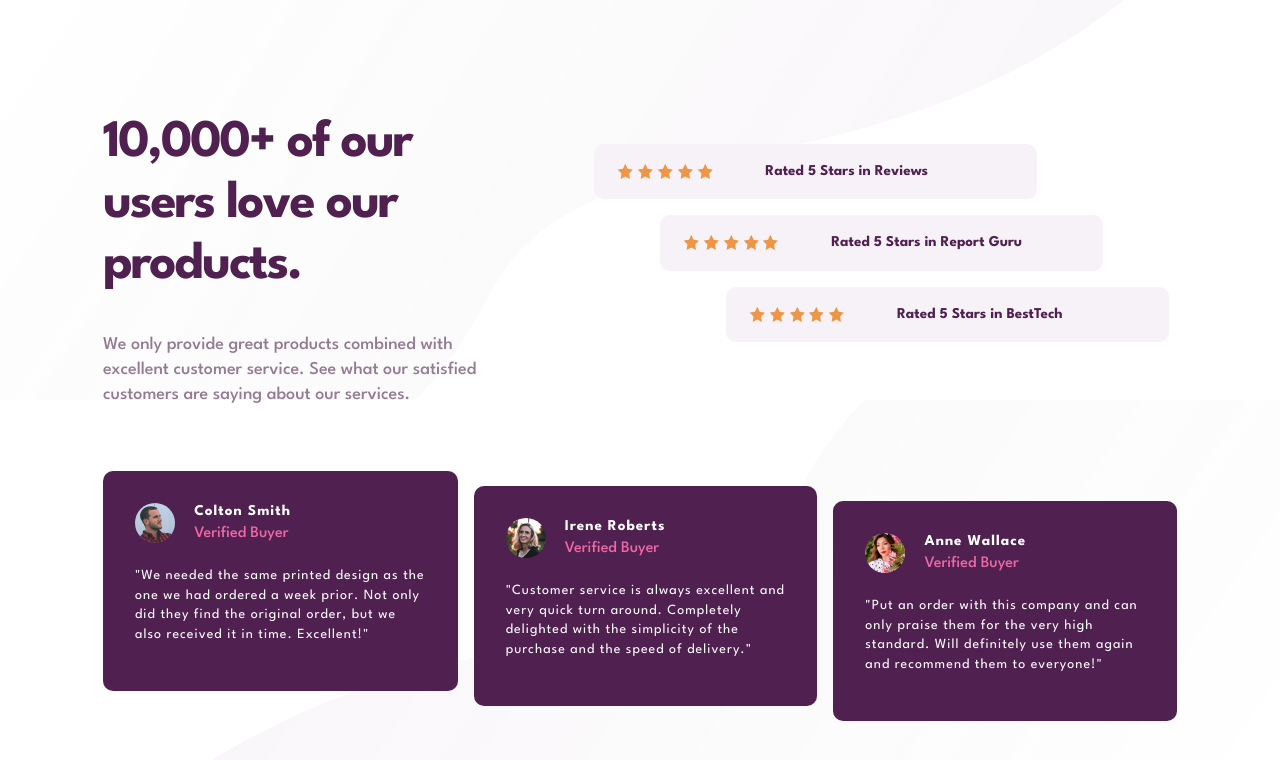
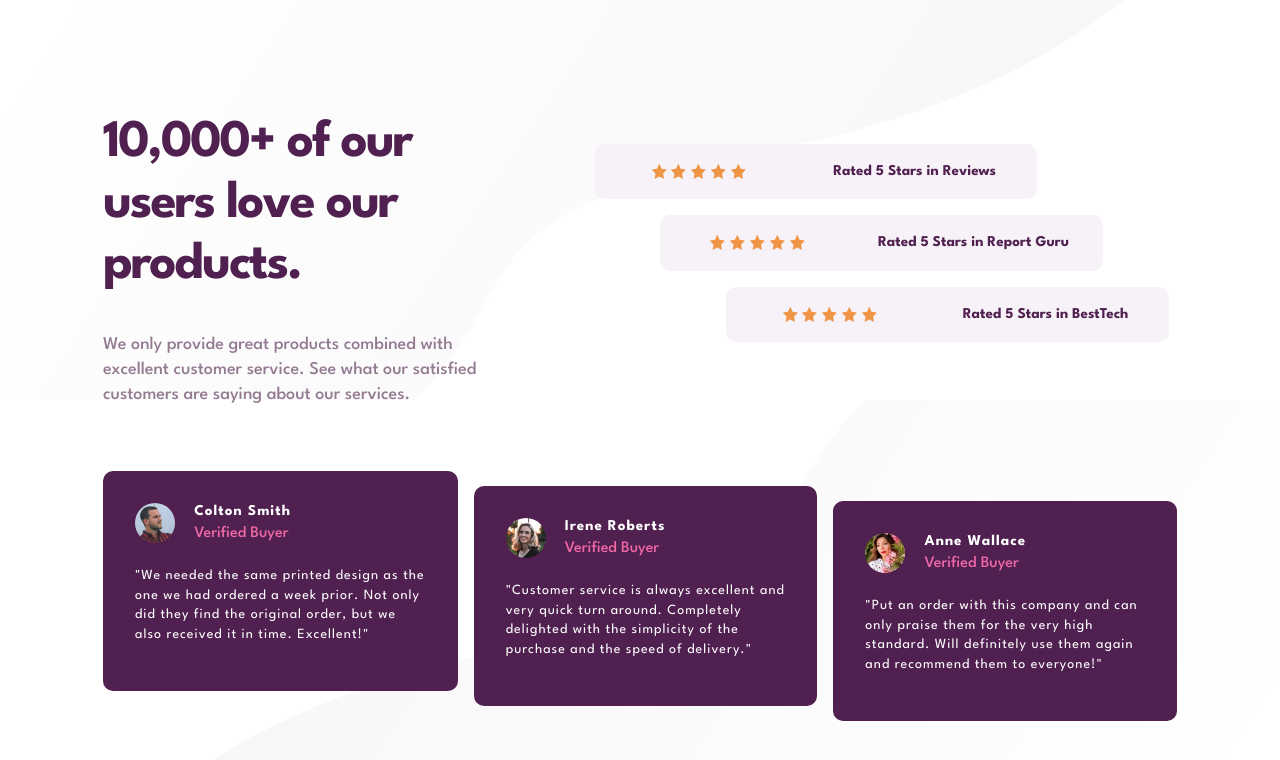
Before and after one commit to 0Tahan0/Social-proof-section, a plain HTML site: page index.html in a window 1280 px wide. Drawn offline with nearby package versions, Linux system fonts and the light colour scheme.

Commit message:
Add files via upload

```diff
--- a/css/index.css
+++ b/css/index.css
@@ -152,6 +152,7 @@ body {
   border-radius: 10px;
   padding: 1.2rem 0.5rem;
   display: flex;
+  justify-content: space-around;
   margin: 0.5rem;
   width: 75%;
   text-align: center;
@@ -159,7 +160,7 @@ body {
 .evaluation-card p {
   color: var(--Very-Dark-Magenta);
   font-family: "League-Spartan-700";
-  margin-left: 2rem;
+  /* margin: 0 auto; */
 }
 .evaluation-card:nth-child(1) {
   margin-right: auto;
```
